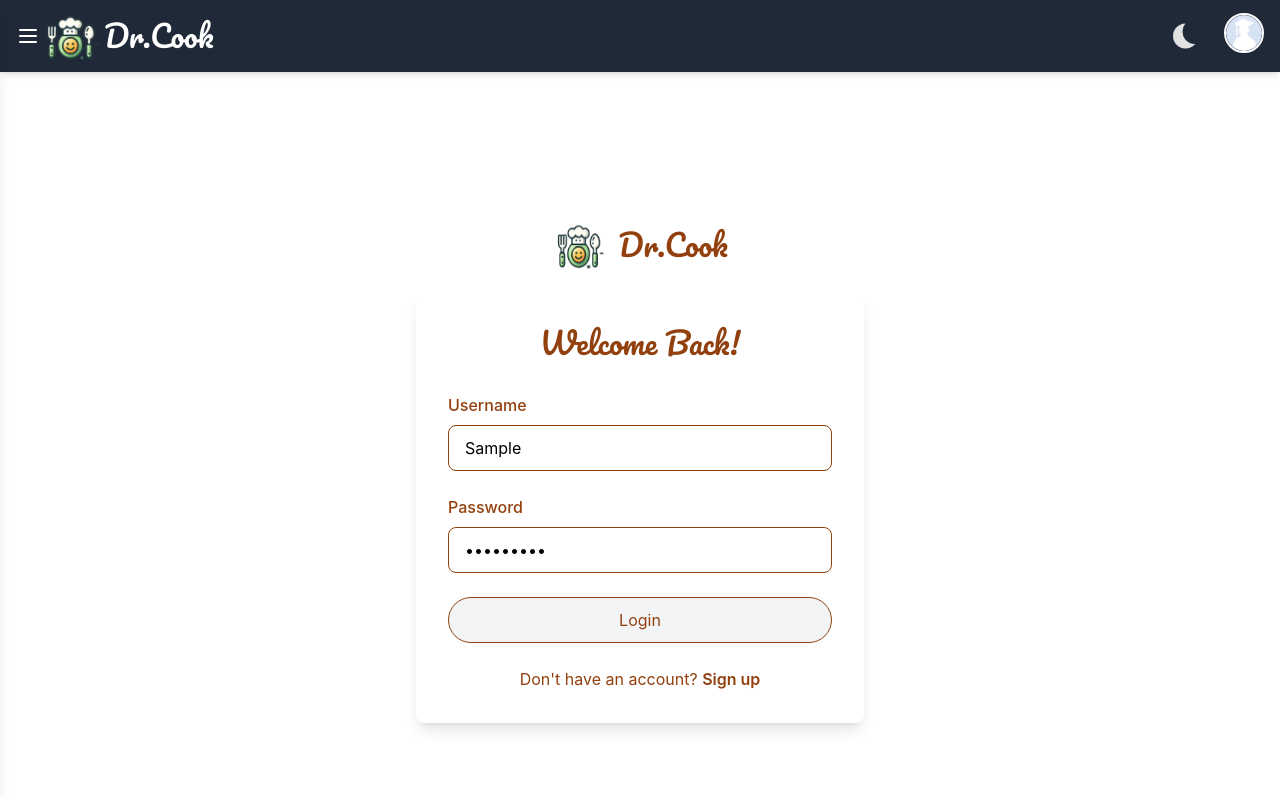
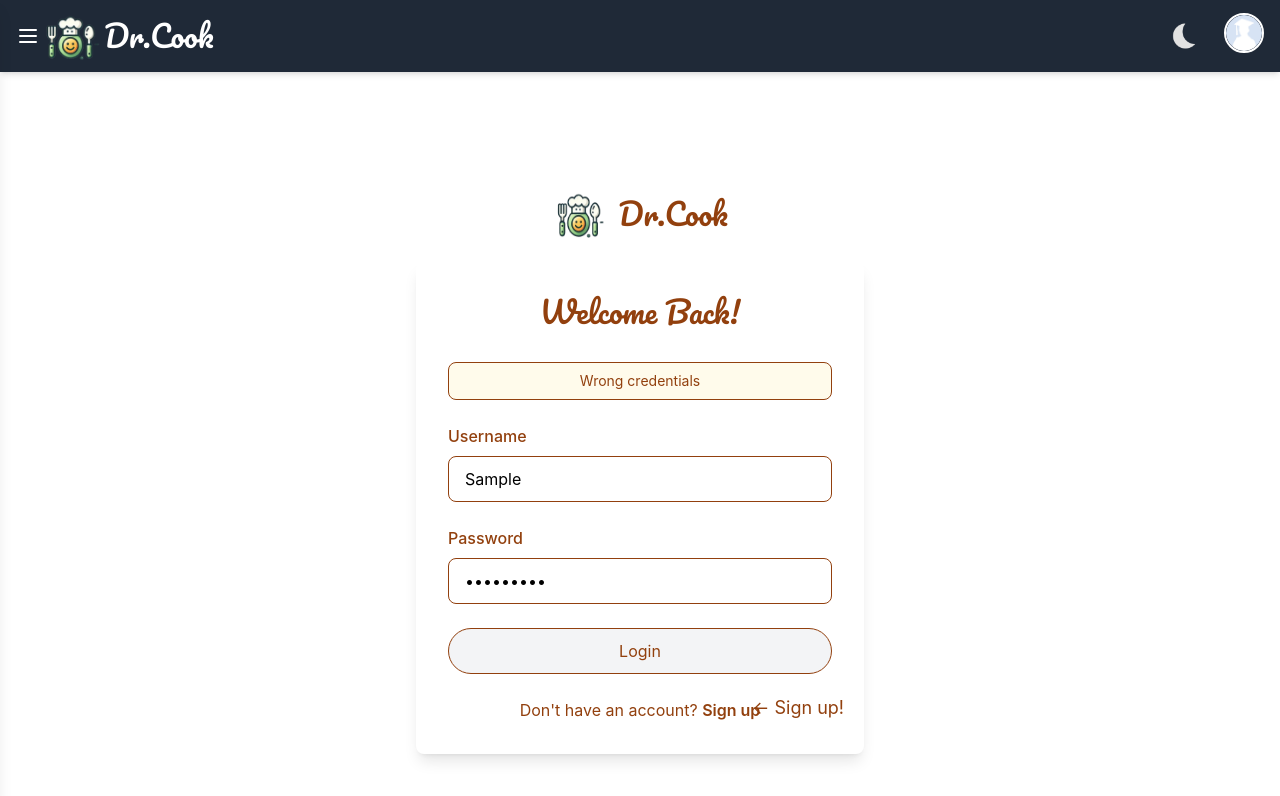
Before and after one commit to lidor1997/Doctor-Cook-Web-Project, a React (Vite) app in the folder recipes-client/: page /login in a window 1280 px wide. Both pictures are taken after typing "Sample", "Sample123" into the empty fields and a click on the button "Login". Shown: the top 796 px of the page. Built offline with nearby package versions, Linux system fonts and the light colour scheme.

Commit message:
added few login checks

```diff
--- a/recipes-client/src/features/auth/views/LoginView/LoginView.tsx
+++ b/recipes-client/src/features/auth/views/LoginView/LoginView.tsx
@@ -10,20 +10,30 @@ export function LoginView() {
 
   const [username, setUsername] = useState("");
   const [password, setPassword] = useState("");
+  const [errorMessage, setErrorMessage] = useState("");
+  const [showSignUpHint, setShowSignUpHint] = useState(false);
 
   const { handleUser } = useUser();
 
   const handleLogin = async (e: React.MouseEvent<HTMLButtonElement>) => {
+    e.preventDefault();
+    setErrorMessage("");
+    setShowSignUpHint(false);
+
+    if (!username || !password) {
+      setErrorMessage("Please fill in all fields");
+      return;
+    }
+
     try {
-      e.preventDefault();
-
       const user = await login({ username, password });
-
       appStorage.setToken(user.token);
       handleUser(user);
       navigate(routes.recipes.recipes);
-    } catch (err) {
-      console.error(err);
+    } catch (err: any) {
+      setErrorMessage("Wrong credentials");
+      // Show signup hint for any login error
+      setShowSignUpHint(true);
     }
   };
 
@@ -53,10 +63,11 @@ export function LoginView() {
             Welcome Back!
           </h1>
 
-          <div
-            id="errorMessage"
-            className="hidden text-red-500 text-center text-sm"
-          ></div>
+          {errorMessage && (
+            <div className="text-amber-800 dark:text-white text-center text-sm bg-amber-50 dark:bg-amber-900/30 p-2 rounded-lg border border-amber-800 dark:border-white">
+              {errorMessage}
+            </div>
+          )}
 
           <div>
             <label
@@ -101,15 +112,22 @@ export function LoginView() {
             Login
           </button>
 
-          <p className="text-center text-amber-800 dark:text-white mt-4 text-sm md:text-base">
-            Don't have an account? {" "}
+          <div className="relative text-center text-amber-800 dark:text-white mt-4 text-sm md:text-base">
+            Don't have an account?{" "}
             <span
               onClick={handleRegisterRedirect}
               className="text-amber-800 dark:text-white font-semibold hover:text-amber-900 dark:hover:text-gray-300 cursor-pointer"
             >
               Sign up
             </span>
-          </p>
+            {showSignUpHint && (
+              <div className="absolute -right-3 top-0.5 animate-bounce flex items-center">
+                <span className="text-amber-800 dark:text-black text-lg whitespace-nowrap">
+                  ← Sign up!
+                </span>
+              </div>
+            )}
+          </div>
         </form>
       </div>
     </div>
```
